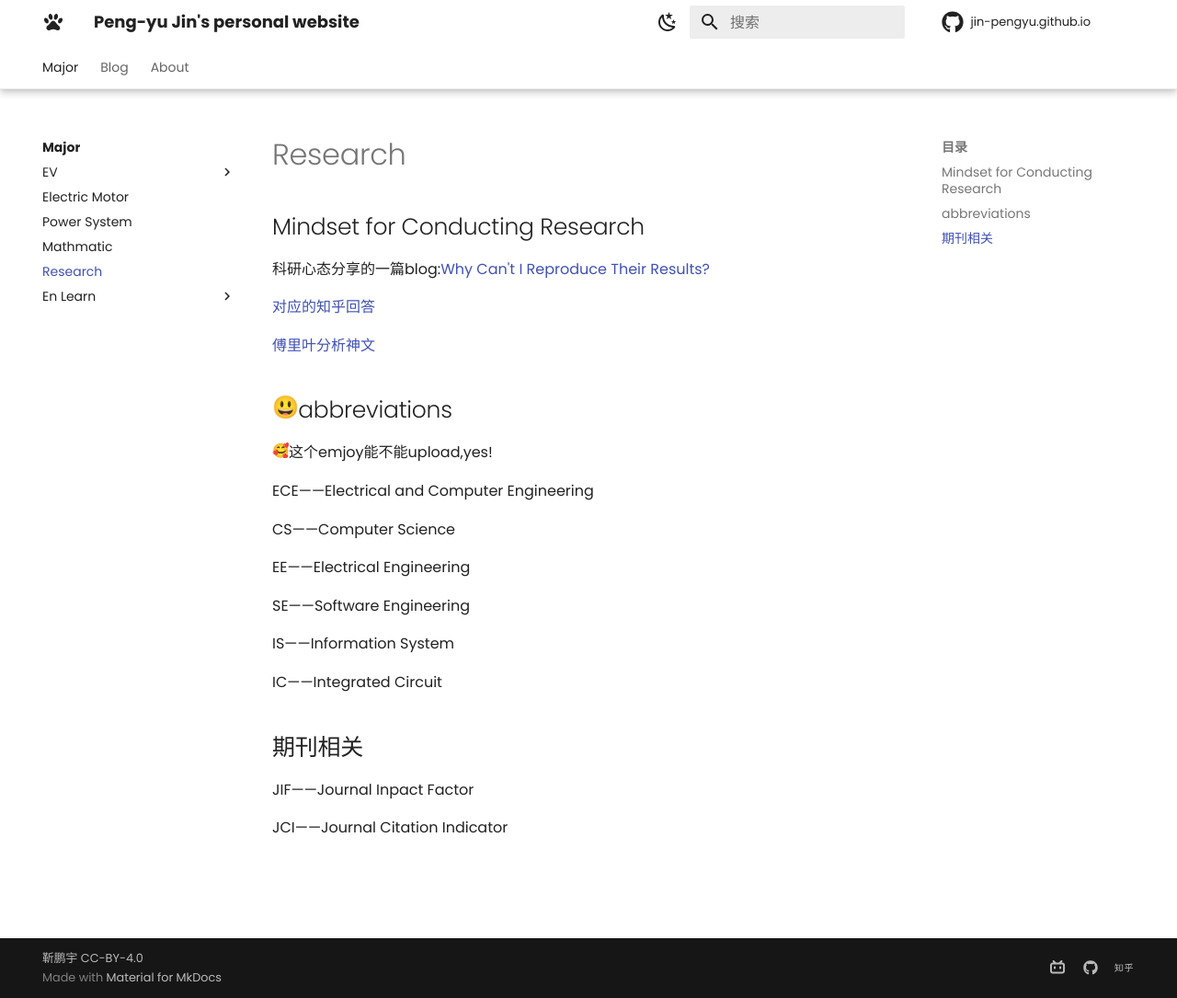
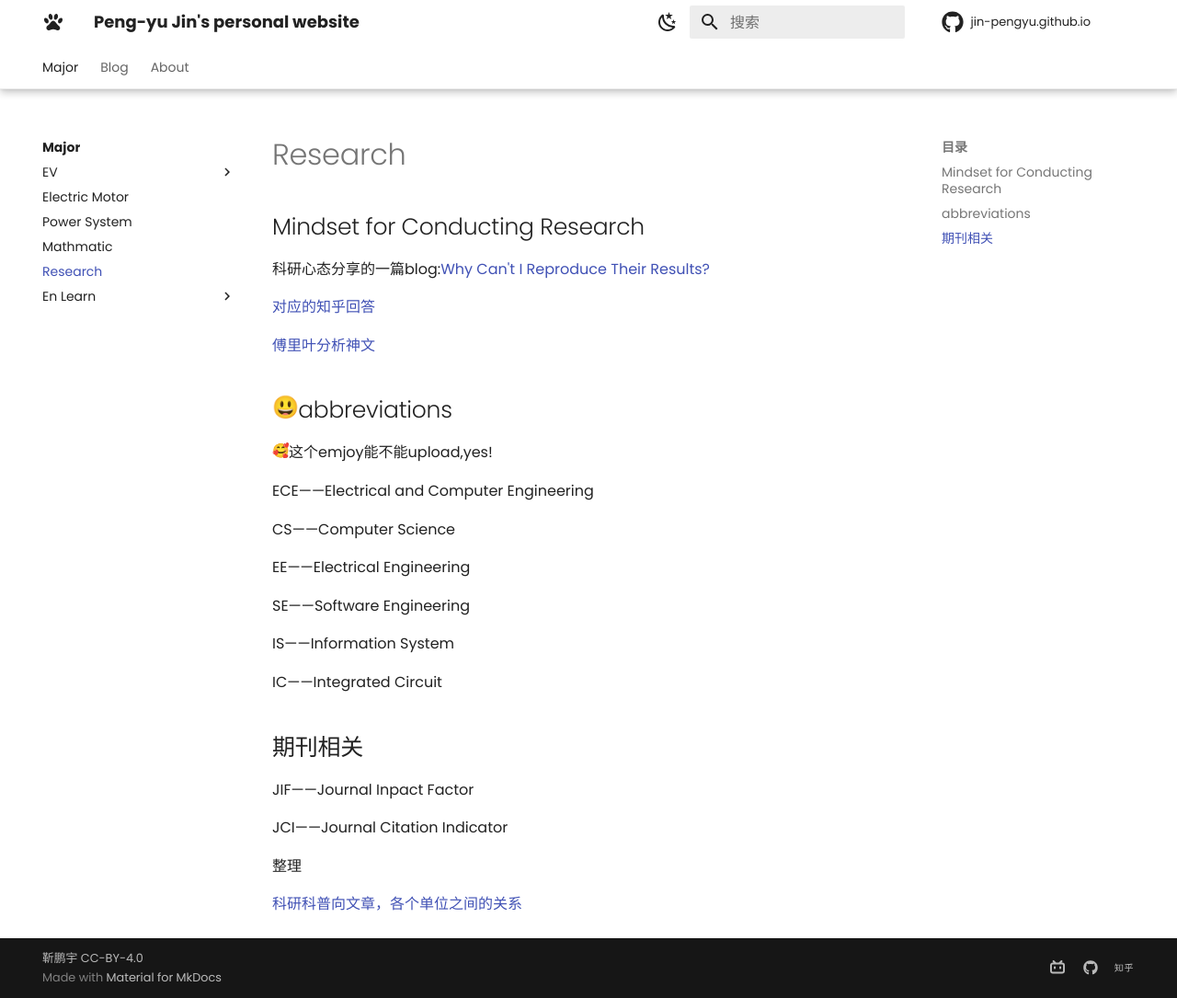
Before and after one commit to Pengyu-Jin/Pengyu-Jin.github.io, an MkDocs documentation site: the page built from docs/major/research/research.md, in a window 1280 px wide and 1085 px high. Shown: the whole window at 92% size. Built offline with MkDocs 1.6.1 and Material for MkDocs 9.7.7, drawn with Linux system fonts in a browser that asks for light colours; emoji names are drawn with the system emoji font; comment, search, counter and statistics services are not loaded.

Commit message:
style change 284

```diff
--- a/docs/major/research/research.md
+++ b/docs/major/research/research.md
@@ -29,3 +29,7 @@ IC——Integrated Circuit
 JIF——Journal Inpact Factor
 
 JCI——Journal Citation Indicator
+
+整理
+
+[科研科普向文章，各个单位之间的关系](https://zhuanlan.zhihu.com/p/347071525){:target="_blank"}
```
Also changed, not shown: docs/major/electric-motor/electric-motor.md (+1 -0 lines).
